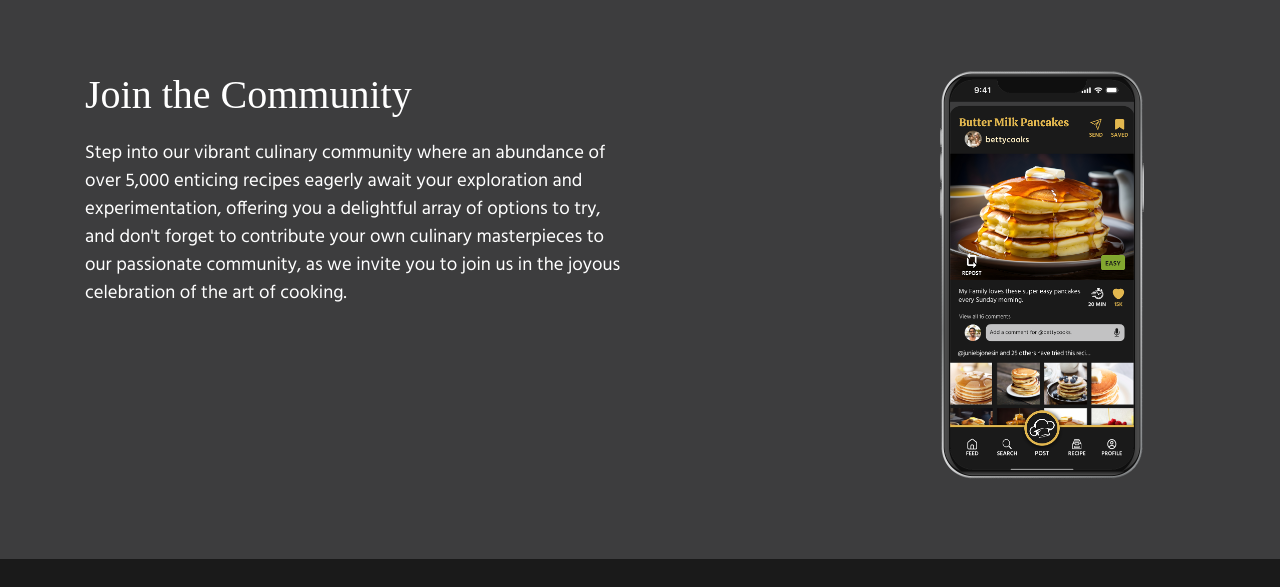
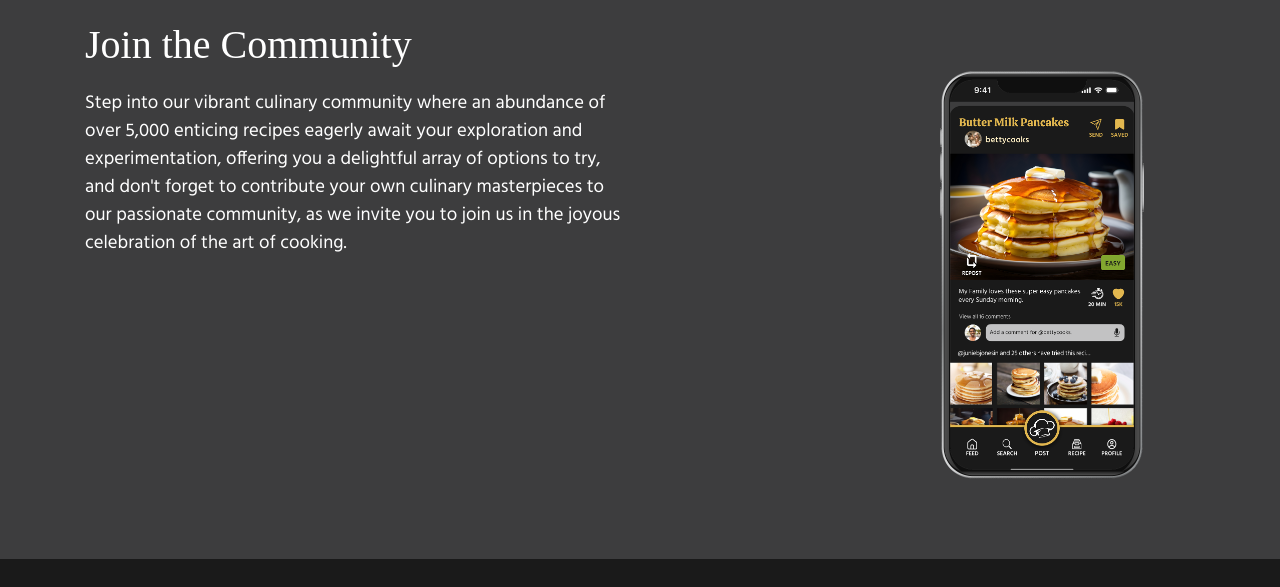
Before and after one commit to Harden1101/Final_Project_Website, a plain HTML site: page index.html in a window 1280 px wide. Shown: the part 2407-2994 px from the top of the page. Drawn offline with nearby package versions, Linux system fonts and the light colour scheme; a web font is replaced by a local one.

Commit message:
my section update

```diff
--- a/css/styles.css
+++ b/css/styles.css
@@ -193,6 +193,10 @@ video{
     margin-top: 150px;
 }
 
+.paragraph_lower2{
+    margin-top: 100px;
+}
+
 .phoneimg_1{
     margin-right: 30px;
 }
--- a/index.html
+++ b/index.html
@@ -166,7 +166,7 @@
     <section class="light_gray">
         <div class="container section_3_content">
             <div class="row">
-                <div class="col-md-6 paragraph_lower">
+                <div class="col-md-6 paragraph_lower2">
                     <h1> Join the Community</h1>
                     <p>Step into our vibrant culinary community where an abundance of over 5,000 enticing recipes
                         eagerly await your exploration and experimentation, offering you a delightful array of options
```
Also changed, not shown: 1 other file.
